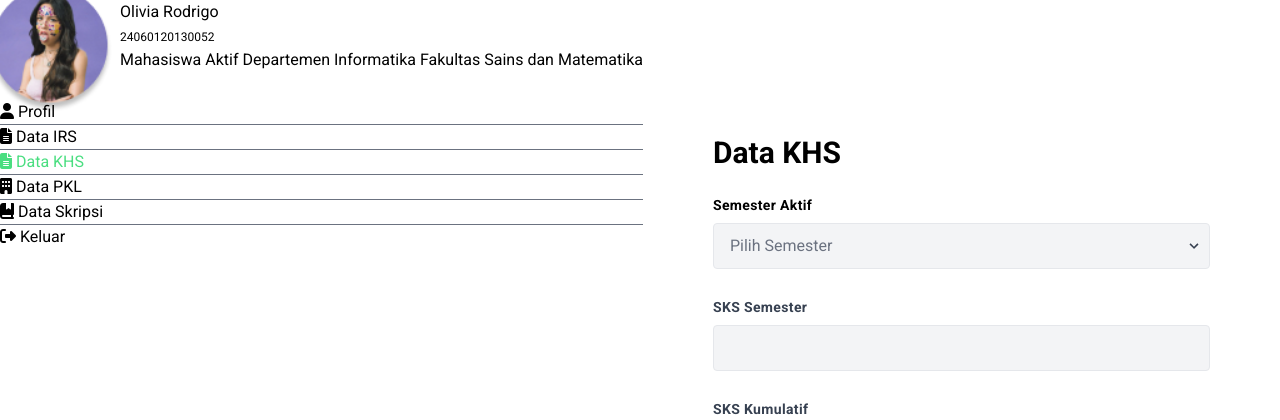
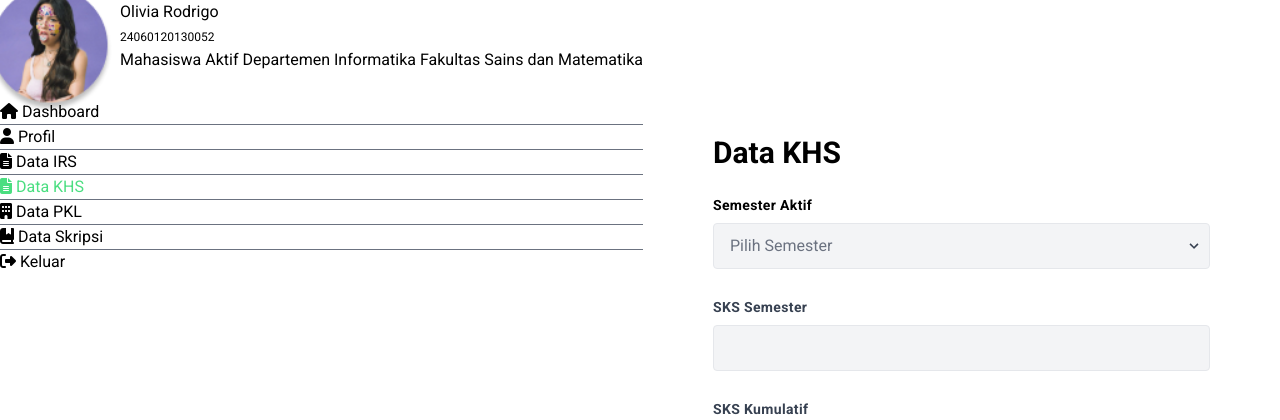
Before and after one commit to RatriaSeza/ppl, a PHP site: page /khs.php in a window 1280 px wide. Shown: the top 420 px of the page. Run offline with PHP 8.4, Linux system fonts and the light colour scheme; some libraries are stand-ins or nearby versions.

Commit message:
Update khs.php

```diff
--- a/khs.php
+++ b/khs.php
@@ -69,12 +69,13 @@ if (isset($_POST['submit'])) {
             </div>
             <div class="sidenav card">
                 <ul id="navlist" class="divide-y divide-gray-500 grid">
+                    <li><a id="Dashboard" href="DashboardMahasiswa.php"><i class="fas fa-house"></i> Dashboard</a></li>
                     <li><a id="Profil" href=""><i class="fas fa-user"></i> Profil</a></li>
-                    <li><a id="IRS" href="#"><i class="fas fa-file-lines"></i> Data IRS</a></li>
+                    <li><a id="IRS" href="irs.php"><i class="fas fa-file-lines"></i> Data IRS</a></li>
                     <li><a id="KHS" href="#"><i class="fas fa-file-lines"></i> Data KHS</a></li>
                     <li><a id="PKL" href="#"><i class="fas fa-building"></i> Data PKL</a></li>
                     <li><a id="Skripsi" href="#"><i class="fas fa-book-bookmark"></i> Data Skripsi</a></li>
-                    <li><a id="Logout" href="#"><i class="fas fa-right-from-bracket"></i> Keluar</a></li>
+                    <li><a id="Logout" href="logout.php"><i class="fas fa-right-from-bracket"></i> Keluar</a></li>
                 </ul>
             </div>
         </div>
```
